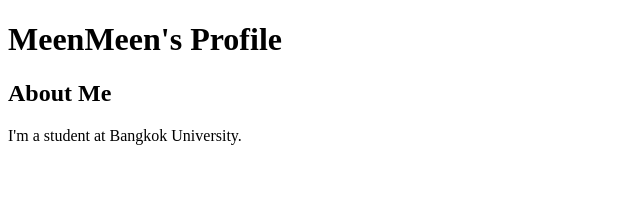
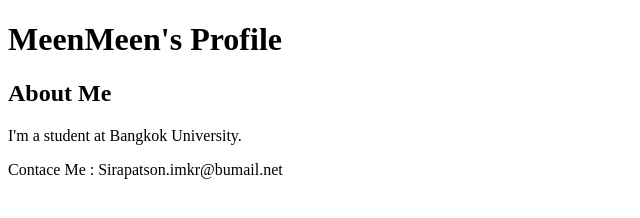
Before and after one commit to Meenssi/meenmeen-profile-project, a plain HTML site: page index.html in a window 1280 px wide. Shown: the whole page, without its empty margins (0-640 px from the left). Drawn offline with Linux system fonts and the light colour scheme.

Commit message:
Add footer

```diff
--- a/index.html
+++ b/index.html
@@ -10,5 +10,6 @@
     <h1>MeenMeen's Profile</h1>
     <h2>About Me</h2>
     <p>I'm a student at Bangkok University.</p>
+    <footer>Contace Me : Sirapatson.imkr@bumail.net</footer>
 </body>
 </html>
```
